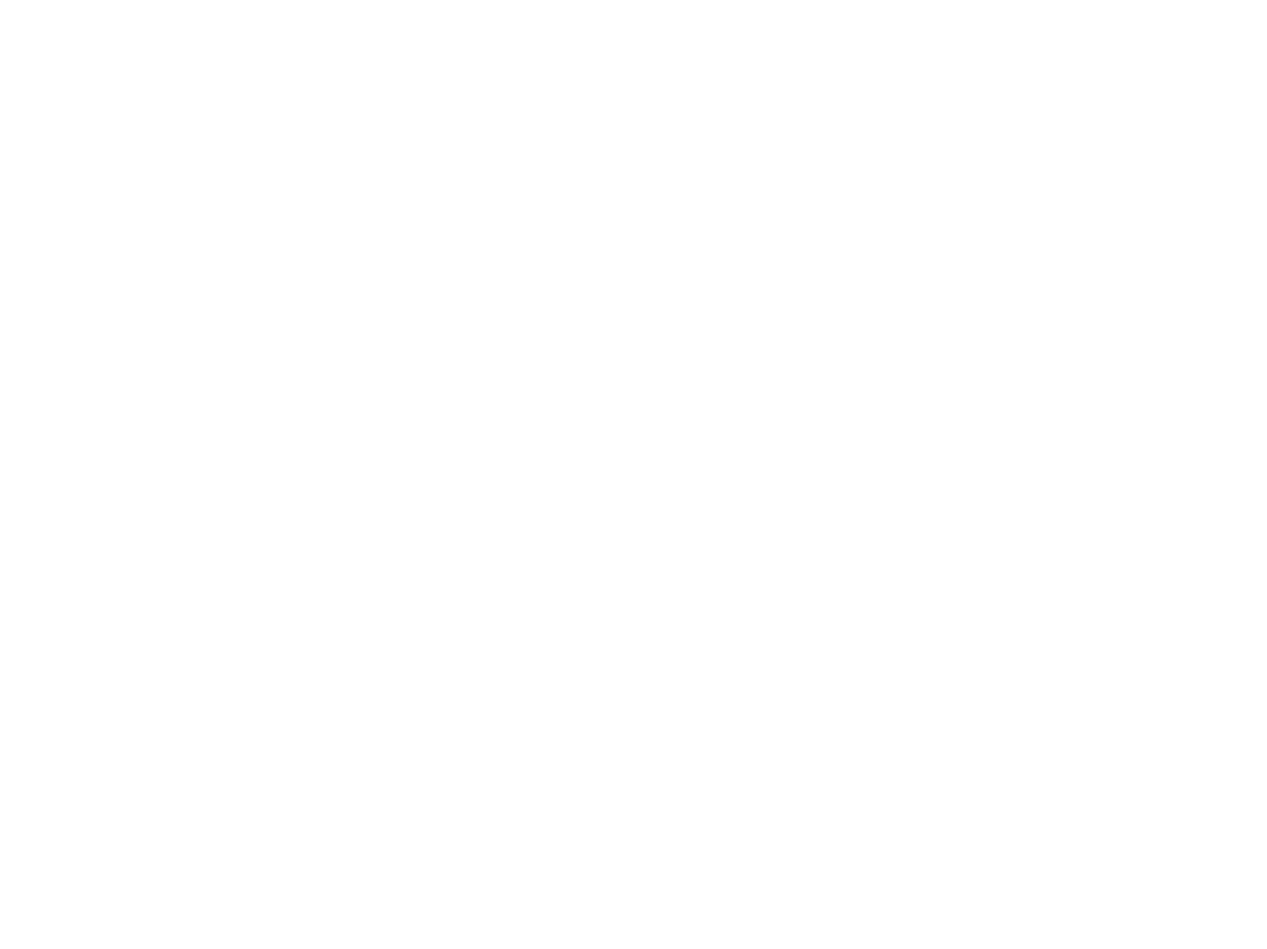
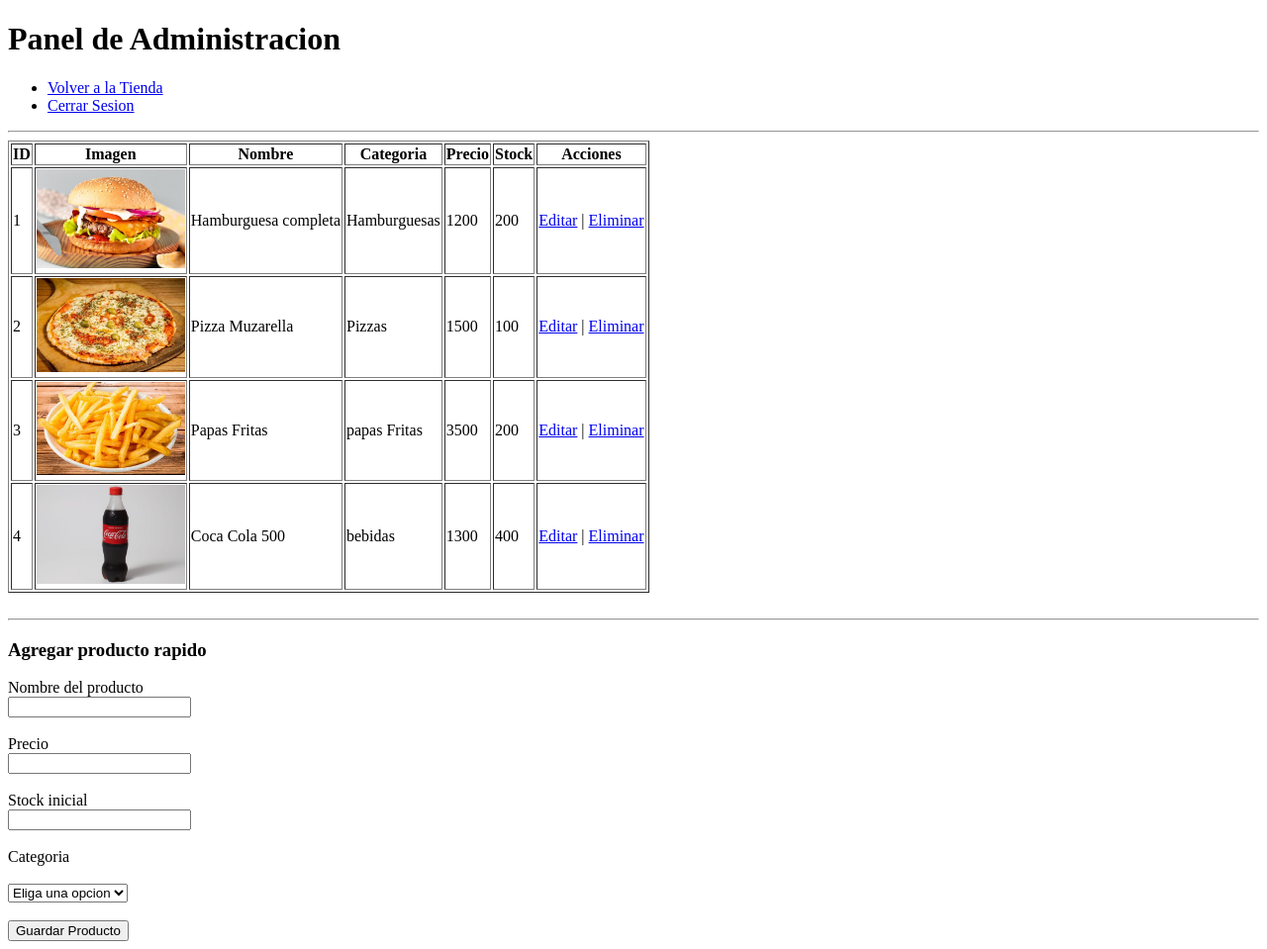
Before and after one commit to jovelar/UTN-TUPaD-P3, a plain HTML site: page 1-HTML/admin.html in a window 1280 px wide. Shown: the whole page at 99% size. Before the commit the page ends 800 px from the top, so only its background shows below. Drawn offline with Linux system fonts and the light colour scheme.

Commit message:
TP HTML maquetado

```diff
--- a/1-HTML/admin.html
+++ b/1-HTML/admin.html
@@ -6,6 +6,102 @@
     <title>Document</title>
 </head>
 <body>
+    <header>
+        <h1>Panel de Administracion</h1>
+    </header>
+    <nav>
+        <ul>
+            <li><a href="index.html">Volver a la Tienda</a></li>
+            <li><a href="#">Cerrar Sesion</a></li>
+        </ul>
+    </nav>
+    <hr>
+    <main>
+        <table border="1">
+            <thead>
+                <th>ID</th>
+                <th>Imagen</th>
+                <th>Nombre</th>
+                <th>Categoria</th>
+                <th>Precio</th>
+                <th>Stock</th>
+                <th>Acciones</th>
+            </thead>
+            <tbody>
+                <tr>
+                    <td>1</td>
+                    <td><img src="assets/Hamburguesa.jpg" width="150"></td>
+                    <td>Hamburguesa completa</td>
+                    <td>Hamburguesas</td>
+                    <td>1200</td>
+                    <td>200</td>
+                    <td> <a href="#">Editar</a> | <a href="#">Eliminar</a></td>
+                </tr>
+                <tr>
+                    <td>2</td>
+                    <td><img src="assets/pizza_muzarella.jpg" width="150"></td>
+                    <td>Pizza Muzarella</td>
+                    <td>Pizzas</td>
+                    <td>1500</td>
+                    <td>100</td>
+                    <td> <a href="#">Editar</a> | <a href="#">Eliminar</a></td>
+                </tr>
+                <tr>
+                    <td>3</td>
+                    <td><img src="assets/papas_fritas.jpg" width="150" ></td>
+                    <td>Papas Fritas</td>
+                    <td>papas Fritas</td>
+                    <td>3500</td>
+                    <td>200</td>
+                    <td> <a href="#">Editar</a> | <a href="#">Eliminar</a></td>
+                </tr>
+                <tr>
+                    <td>4</td>
+                    <td><img src="assets/coca_cola_500.jpeg" width="150"></td>
+                    <td>Coca Cola 500</td>
+                    <td>bebidas</td>
+                    <td>1300</td>
+                    <td>400</td>
+                    <td> <a href="#">Editar</a> | <a href="#">Eliminar</a></td>
+                </tr>
+            </tbody>
+        </table>
+        <br>
+        <hr>
+        <form>
+            <h3>Agregar producto rapido</h3>
+
+                <label>Nombre del producto</label>
+                <br>
+                <input type="text">
+                <br>
+                <br>
+                <label>Precio</label>
+                <br>
+                <input type="number">
+                <br>
+                <br>
+                <label>Stock inicial</label>
+                <br>
+                <input type="number">
+                <br>
+                <br>
+                <label>Categoria</label>
+                <br>
+                <br>
+                <select name="Categorias">
+                    <option disabled selected>Eliga una opcion</option>
+                    <option>Hamburguesas</option>
+                    <option>Pizzas</option>
+                    <option>Papas Fritas</option>
+                    <option>Bebidas</option>
+                </select>
+                <br>
+                <br>
+                <button type="submit">Guardar Producto</button>
+
+        </form>
+    </main>
 
 </body>
 </html>
```
Also changed, not shown: 1-HTML/index.html (+79 -0 lines), 1-HTML/assets/Hamburguesa.jpg (added), 1-HTML/assets/coca_cola_500.jpeg (added), 1-HTML/assets/logo_pizza.png (added), 1-HTML/assets/papas_fritas.jpg (added), 1-HTML/assets/pizza_muzarella.jpg (added).
